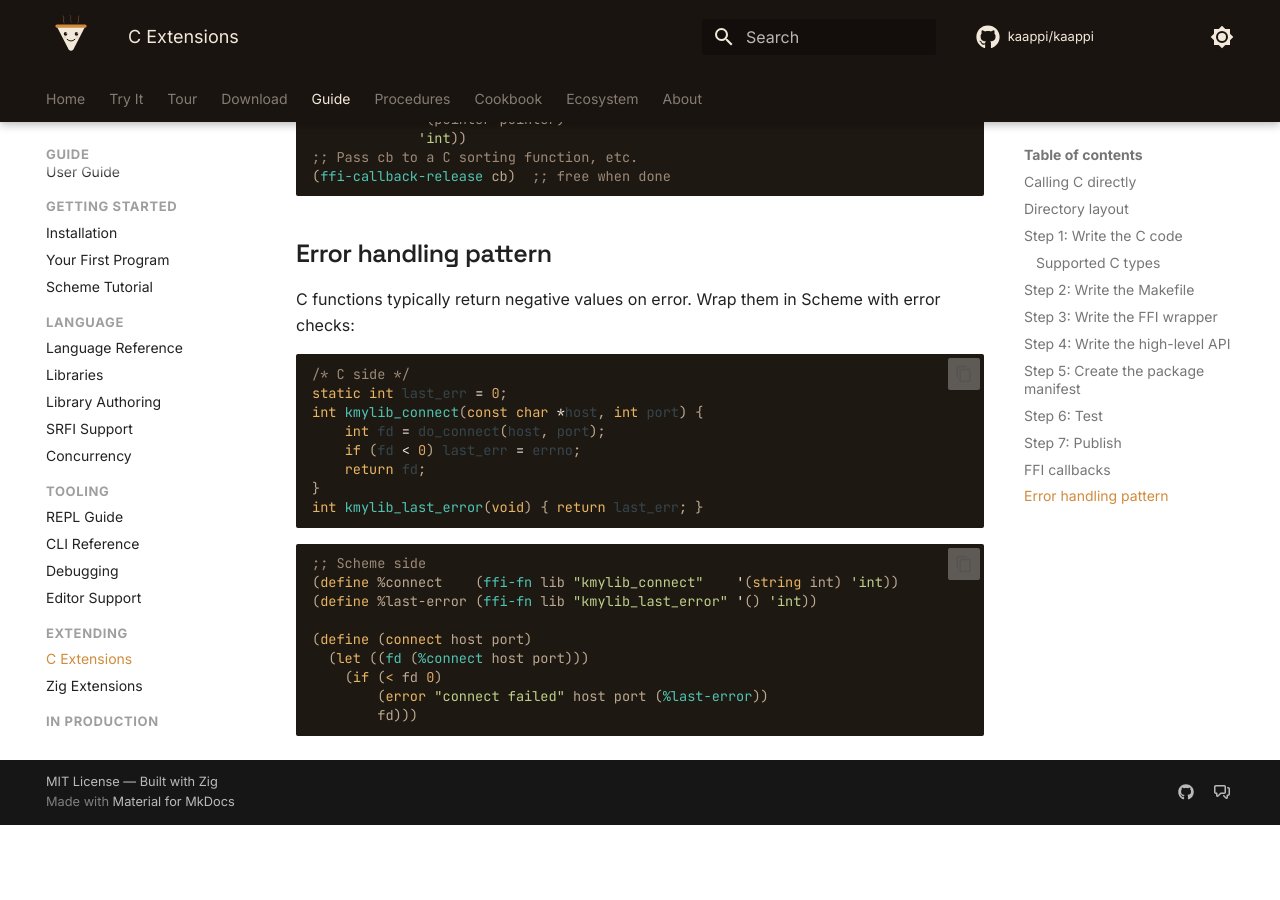
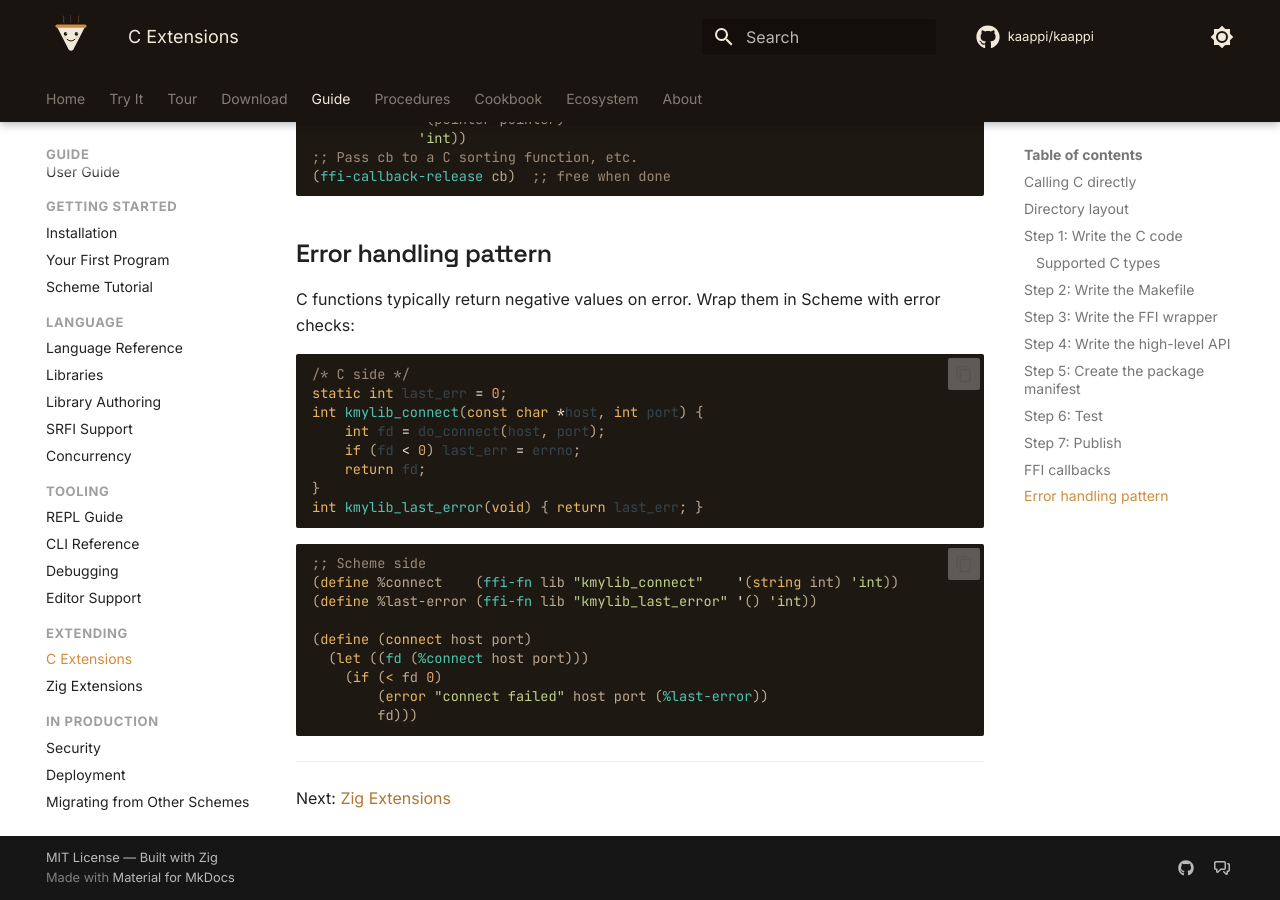
Before and after one commit to kaappi/kaappi.github.io, an MkDocs documentation site: the page built from docs/guide/c-extensions.md, in a window 1280 px wide and 900 px high, scrolled down 5245 px. Built offline with MkDocs 1.6.1 and Material for MkDocs 9.7.7, drawn with Linux system fonts in a browser that asks for light colours; comment, search, counter and statistics services are not loaded; before the commit the page ends 6070 px from its top, so only the background shows below that.

Commit message:
Complete the guide's Next-link chain and freshen CLAUDE.md
Five guide pages (C Extensions through Migrating) had no Next link, so
the sequential reading path stopped after Editor Support. The chain now
runs through all 18 guide pages in nav order, ending at Troubleshooting.

Update CLAUDE.md's site map counts (Guide 18, Cookbook 10) and document
that tour.md is declared in not_in_nav.

Co-Authored-By: Claude Fable 5 <noreply@anthropic.com>

````diff
--- a/docs/guide/c-extensions.md
+++ b/docs/guide/c-extensions.md
@@ -274,3 +274,7 @@ int kmylib_last_error(void) { return last_err; }
         (error "connect failed" host port (%last-error))
         fd)))
 ```
+
+---
+
+Next: [Zig Extensions](zig-extensions.md)
--- a/docs/guide/deployment.md
+++ b/docs/guide/deployment.md
@@ -316,3 +316,7 @@ environments:
 - [ ] Reverse proxy configured with TLS
 - [ ] Process manager (systemd/Docker) restarts on crash
 - [ ] Resource limits set (`--timeout`, `--max-memory` if applicable)
+
+---
+
+Next: [Migrating from Other Schemes](migrating.md)
--- a/docs/guide/security.md
+++ b/docs/guide/security.md
@@ -256,3 +256,7 @@ For database credentials:
 
 See [SECURITY.md](https://github.com/kaappi/kaappi/blob/main/SECURITY.md).
 Use GitHub's private security advisory feature — do not open a public issue.
+
+---
+
+Next: [Deployment](deployment.md)
--- a/docs/guide/zig-extensions.md
+++ b/docs/guide/zig-extensions.md
@@ -265,3 +265,7 @@ No cross-compilation toolchain, sysroot, or Docker needed.
 | Standard library | libc | Zig std + libc |
 | Binary size | Small | ~1-2 MB larger (Zig stdlib) |
 | Debugging | gdb/lldb | gdb/lldb + Zig stack traces |
+
+---
+
+Next: [Security](security.md)
````
Also changed, not shown: CLAUDE.md (+3 -1 lines), docs/guide/migrating.md (+4 -0 lines).
